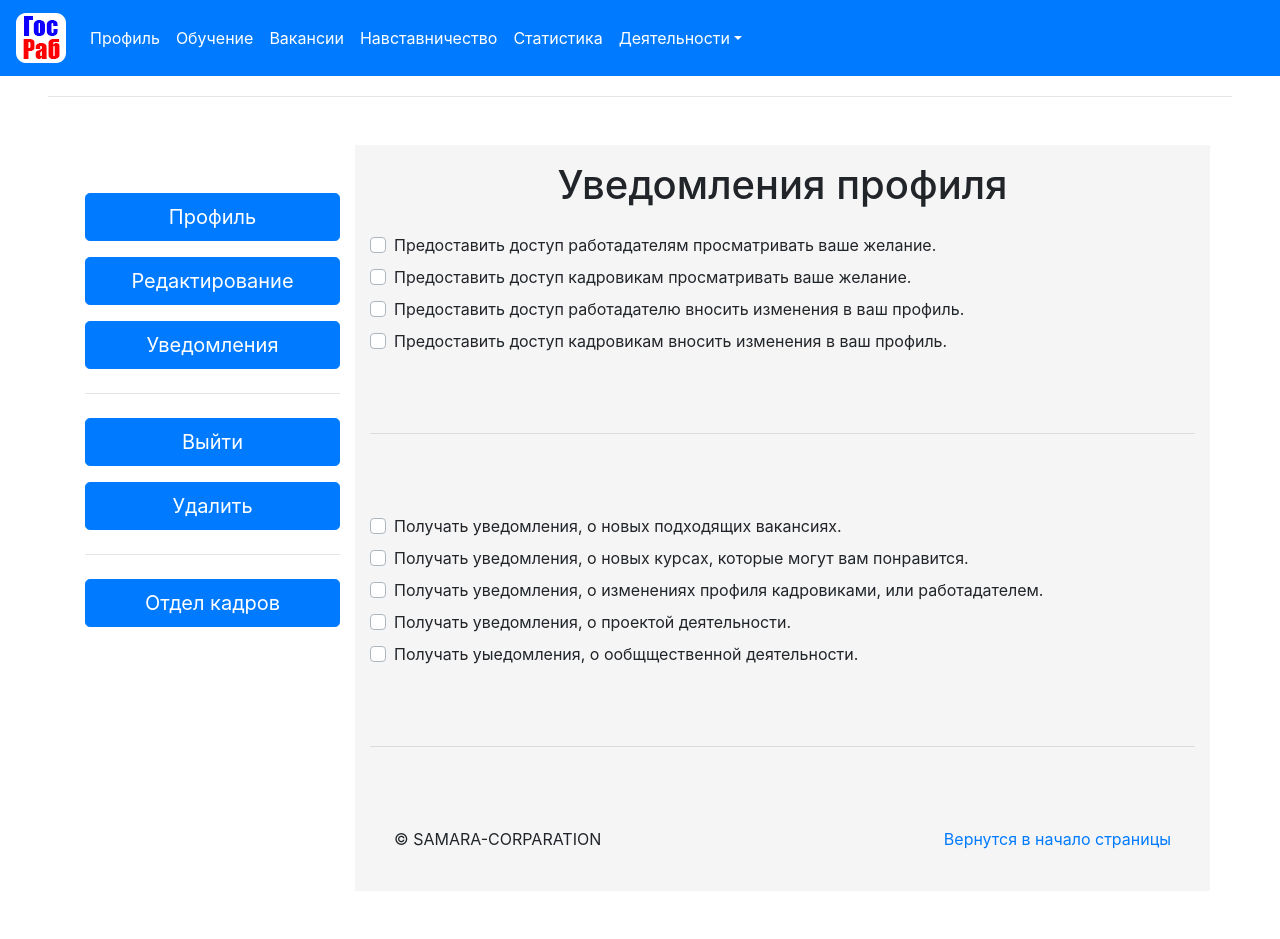
After one commit to AlexandrovRoman/GosRab, a Python web app: template templates/notifications.html in a window 1280 px wide. The commit adds this page. Run offline with Jinja, Linux system fonts and the light colour scheme; the template is opened without the code that fills it, so the values that code supplies are empty; some libraries are stand-ins or nearby versions.

Commit message:
+ вакансии, уведомления

```diff
--- a/templates/edit_profile.html
+++ b/templates/edit_profile.html
@@ -7,8 +7,8 @@
     <div class="row justify-content-center">
               <div class="column mt-5 col-9 col-sm-9 col-md-4 col-lg-3 col-xl-3">
                   <p><a class="btn btn-lg btn-primary col-12" href="/users/profile" role="button">Профиль</a></p>
-                  <p><a class="btn btn-lg btn-primary col-12" href="/users/redact" role="button">Редактирование</a></p>
-                  <p><a class="btn btn-lg btn-primary col-12" href=# role="button">Уведомления</a></p>
+                  <p><a class="btn btn-lg btn-primary col-12" href="/users/profile/redact" role="button">Редактирование</a></p>
+                  <p><a class="btn btn-lg btn-primary col-12" href="/users/profile/notification/" role="button">Уведомления</a></p>
                   <hr class="featurette-divider my-4">
                   <p><a class="btn btn-lg btn-primary col-12" href="/users/logout" role="button">Выйти</a></p>
                   <p><a class="btn btn-lg btn-primary col-12" href=# role="button">Удалить</a></p>
--- a/templates/education.html
+++ b/templates/education.html
@@ -16,7 +16,7 @@
         </div>
         <h1 class="display-4 text-center m-5">Ваши курсы:</h1>
         <div class="row mb-2 justify-content-center">
-            <div class="col-md-4">
+            <div class="col-md-5">
                 <div href="#" type="button" class="card flex-md-row mb-4 box-shadow h-md-250"  style="height: 252px; width: 446px">
                     <div class="card-body d-flex flex-column align-items-start bg-light">
                         <strong class="d-inline-block mb-2 text-primary">Курсы</strong>
@@ -29,7 +29,7 @@
                         <img class="card-img-right flex-auto d-none d-md-block img-thumbnail img-fluid" src="{{ url_for('static', filename="icon/yandex.jpg") }}" style="height:250px; width: 199px" alt="Card image cap">
                 </div>
             </div>
-            <div class="col-md-4">
+            <div class="col-md-5">
                 <div type="button" class="card flex-md-row mb-4 box-shadow h-md-250" style="height: 252px; width: 446px">
                     <div class="card-body d-flex flex-column align-items-start bg-light">
                         <strong class="d-inline-block mb-2 text-success">Онлайн обучение</strong>
--- /dev/null
+++ b/templates/notifications.html
@@ -0,0 +1,68 @@
+{% set title = "Уведомления" %}
+{% extends "base.html" %}
+{% block content %}
+  <hr class="featurette-divider m-5">
+
+  <div class="container marketing">
+    <div class="row justify-content-center">
+        <div class="column mt-5 col-9 col-sm-9 col-md-4 col-lg-3 col-xl-3">
+            <p><a class="btn btn-lg btn-primary col-12" href="/users/profile" role="button">Профиль</a></p>
+            <p><a class="btn btn-lg btn-primary col-12" href="/users/profile/redact" role="button">Редактирование</a></p>
+            <p><a class="btn btn-lg btn-primary col-12" href="/users/profile/notification/" role="button">Уведомления</a></p>
+            <hr class="featurette-divider my-4">
+            <p><a class="btn btn-lg btn-primary col-12" href="/users/logout" role="button">Выйти</a></p>
+            <p><a class="btn btn-lg btn-primary col-12" href="/users/logout" role="button">Удалить</a></p>
+            <hr class="featurette-divider my-4">
+            <p><a class="btn btn-lg btn-primary col-12" href="/users/profile/personnel" role="button">Отдел кадров</a></p>
+        </div>
+        <div class="container col-11 col-sm-12 col-md-8 col-lg-8 col-xl-9" style="background-color: whitesmoke">
+            <h4 class="d-flex justify-content-center mb-3">
+                <span class="h1 mt-3">Уведомления профиля</span>
+            </h4>
+            <div class="custom-control custom-checkbox my-2">
+              <input type="checkbox" class="custom-control-input" id="same-1">
+              <label class="custom-control-label" for="same-1">Предоставить доступ работадателям просматривать ваше желание.</label>
+            </div>
+            <div class="custom-control custom-checkbox my-2">
+              <input type="checkbox" class="custom-control-input" id="same-2">
+              <label class="custom-control-label" for="same-2">Предоставить доступ кадровикам просматривать ваше желание.</label>
+            </div>
+            <div class="custom-control custom-checkbox my-2">
+              <input type="checkbox" class="custom-control-input" id="same-3">
+              <label class="custom-control-label" for="same-3">Предоставить доступ работадателю вносить изменения в ваш профиль.</label>
+            </div>
+            <div class="custom-control custom-checkbox my-2">
+              <input type="checkbox" class="custom-control-input" id="same-4">
+              <label class="custom-control-label" for="same-4">Предоставить доступ кадровикам вносить изменения в ваш профиль.</label>
+            </div>
+            <hr class="featurette-divider">
+            <div class="custom-control custom-checkbox my-2">
+              <input type="checkbox" class="custom-control-input active" id="save-5">
+              <label class="custom-control-label" for="save-5">Получать уведомления, о новых подходящих вакансиях.</label>
+            </div>
+            <div class="custom-control custom-checkbox my-2">
+              <input type="checkbox" class="custom-control-input active" id="save-6">
+              <label class="custom-control-label" for="save-6">Получать уведомления, о новых курсах, которые могут вам понравится.</label>
+            </div>
+            <div class="custom-control custom-checkbox my-2">
+              <input type="checkbox" class="custom-control-input active" id="save-7">
+              <label class="custom-control-label" for="save-7">Получать уведомления, о изменениях профиля кадровиками, или работадателем.</label>
+            </div>
+            <div class="custom-control custom-checkbox my-2">
+              <input type="checkbox" class="custom-control-input active" id="save-8">
+              <label class="custom-control-label" for="save-8">Получать уведомления, о проектой деятельности.</label>
+            </div>
+            <div class="custom-control custom-checkbox mt-2">
+              <input type="checkbox" class="custom-control-input active" id="save-9">
+              <label class="custom-control-label" for="save-9">Получать уыедомления, о ообщщественной деятельности.</label>
+            </div>
+            <hr class="featurette-divider">
+            <footer class="row justify-content-between m-4">
+                <p>&copy; SAMARA-CORPARATION</p>
+                <p class="float-right"><a href=#>Вернутся в начало страницы</a></p>
+            </footer>
+        </div>
+    </div>
+  </div>
+  <script src="{{ url_for('static', filename="js/form-validation.js") }}"></script>
+{% endblock %}
--- a/templates/personnel.html
+++ b/templates/personnel.html
@@ -1,4 +1,4 @@
-{% set title = "Личный профиль" %}
+{% set title = "Кадровый отдел" %}
 {% set footer = true %}
 {% extends "base.html" %}
 {% block content %}
--- a/templates/profile.html
+++ b/templates/profile.html
@@ -7,8 +7,8 @@
     <div class="row justify-content-center">
               <div class="column mt-5 col-9 col-sm-9 col-md-4 col-lg-3 col-xl-3">
                   <p><a class="btn btn-lg btn-primary col-12" href="/users/profile" role="button">Профиль</a></p>
-                  <p><a class="btn btn-lg btn-primary col-12" href="/users/redact" role="button">Редактирование</a></p>
-                  <p><a class="btn btn-lg btn-primary col-12" href=# role="button">Уведомления</a></p>
+                  <p><a class="btn btn-lg btn-primary col-12" href="/users/profile/redact" role="button">Редактирование</a></p>
+                  <p><a class="btn btn-lg btn-primary col-12" href="/users/profile/notification/" role="button">Уведомления</a></p>
                   <hr class="featurette-divider my-4">
                   <p><a class="btn btn-lg btn-primary col-12" href="/users/logout" role="button">Выйти</a></p>
                   <p><a class="btn btn-lg btn-primary col-12" href=# role="button">Удалить</a></p>
@@ -25,7 +25,7 @@
                           <h4 class="mb-3">Имя: {{ Name }}</h4>
                           <h4 class="mb-3">Отчество: {{ Middle_name }}</h4>
                           <h4 class="mb-3">Пол: {{ Gender }}</h4>
-                          <h4 class="mb-3">Возраст: {{ Age }}</h4>
+                          <h4 class="mb-3">Возраст: {{ Age }} лет</h4>
                           <h4 class="mb-3">Грейд: {{ Grade }}</h4>
                           <h4 class="mb-3">Образование: {{ Education }}</h4>
                           <h4 class="mb-3">Семейное положение: {{ Marital_status }}</h4>
--- a/users/views.py
+++ b/users/views.py
@@ -117,3 +117,7 @@ def personnel():
 
 def education():
     return render_template("education.html")
+
+
+def notification():
+    return render_template("notifications.html")
```
Also changed, not shown: users/urls.py (+4 -3 lines), news/views.py (line endings or trailing spaces).
